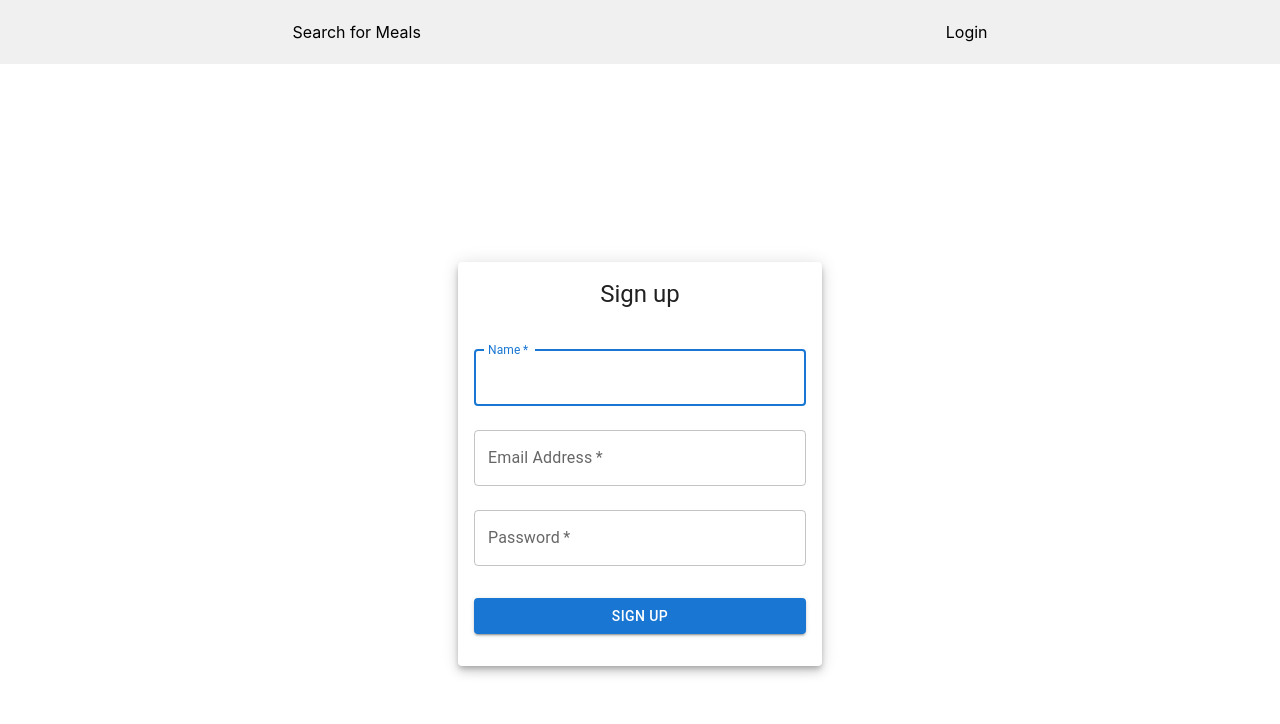
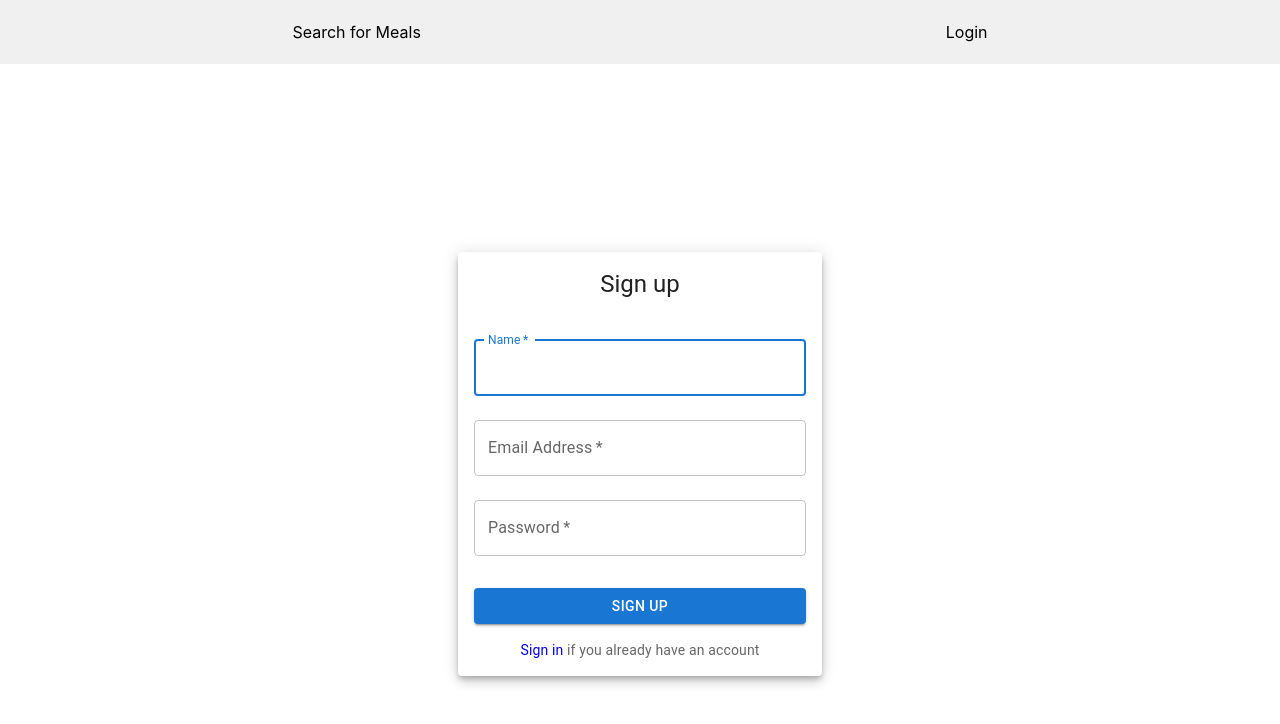
Before and after one commit to AnnaSolovykh/meal-planner-front, a React (Vite) app: page /register in a window 1280 px wide. Shown: the top 724 px of the page. Built offline with nearby package versions, Linux system fonts and the light colour scheme.

Commit message:
add register component

```diff
--- a/src/components/Authentication/Register.tsx
+++ b/src/components/Authentication/Register.tsx
@@ -1,10 +1,10 @@
 import { useState, ChangeEvent, FormEvent } from 'react';
-import { useNavigate } from 'react-router-dom';
+import { Link, useNavigate } from 'react-router-dom';
 import TextField from '@mui/material/TextField';
 import Button from '@mui/material/Button';
 import Box from '@mui/material/Box';
 import { Typography, Container, Paper } from '@mui/material';
-import { register } from '../../utils/fetchData';
+import { fetchRegister } from '../../utils/fetchData';
 
 type RegisterFormState = {
   name: string;
@@ -29,7 +29,7 @@ const Register = () => {
   const handleSubmit = (event: FormEvent<HTMLFormElement>) => {
     event.preventDefault();
     console.log(registerState)
-    register(registerState.name, registerState.email, registerState.password)
+    fetchRegister(registerState.name, registerState.email, registerState.password)
     .then (() => {
       navigate('/login');
     })
@@ -77,7 +77,7 @@ const Register = () => {
               label="Password"
               type="password"
               id="password"
-              autoComplete="current-password"
+              autoComplete="new-password"
               value={registerState.password}
               onChange={handleChange}
             />
@@ -89,6 +89,12 @@ const Register = () => {
             >
               Sign Up
             </Button>
+            <Typography variant="body2" color="textSecondary" align="center">
+              <Link to="/login" style={{ textDecoration: 'none' }}>
+                Sign in{' '}
+              </Link>
+              if you already have an account
+            </Typography>
           </Box>
         </Paper>
       </Container>
```
